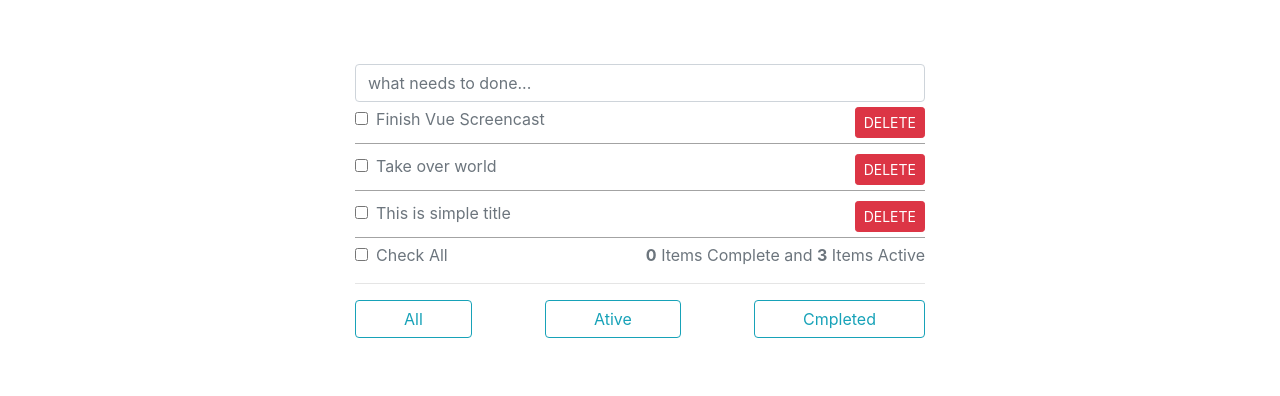
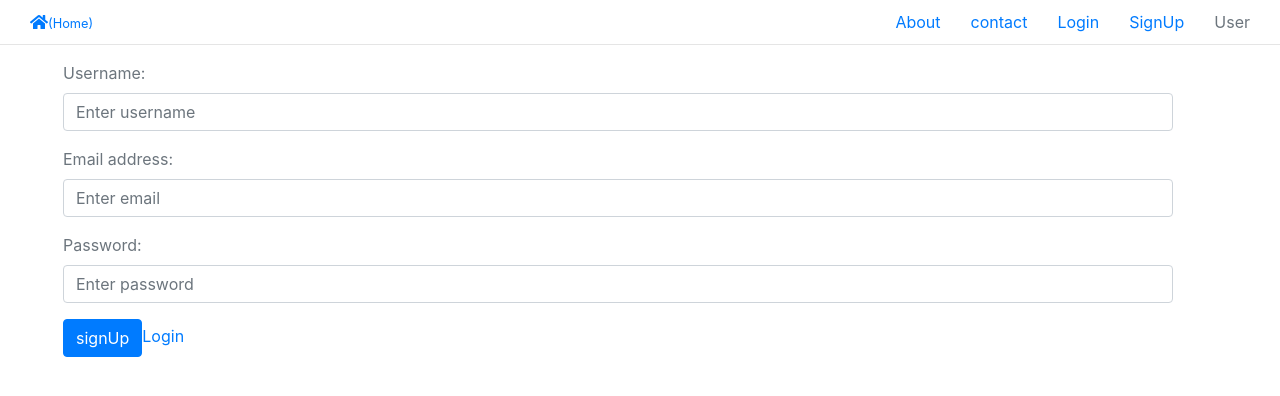
Before and after one commit to hareeshcs33/stock-trader-vue-vuex-app, a Vue app: page /signUp in a window 1280 px wide. Shown: the top 396 px of the page. Built offline with nearby package versions, Linux system fonts and the light colour scheme; what vue-scroll would draw is missing.

Commit message:
login signup UI added

```diff
--- a/package.json
+++ b/package.json
@@ -10,6 +10,7 @@
     "build": "node build/build.js"
   },
   "dependencies": {
+    "axios": "^0.21.1",
     "bootstrap": "^4.4.1",
     "bootstrap-vue": "^2.15.0",
     "jquery": "^3.4.1",
--- a/src/App.vue
+++ b/src/App.vue
@@ -26,9 +26,9 @@ export default {
   name: "App",
   data() {
     return {
-      baseComponent: false,
+      baseComponent: true,
       baseProducts: false,
-      baseTodoComponent: true
+      baseTodoComponent: false
     };
   },
   components: {
--- /dev/null
+++ b/src/components/login.vue
@@ -0,0 +1,38 @@
+<template>
+  <div class="container mx-5">
+    <div>
+      <div class="form-group">
+        <label for="email">Email address:</label>
+        <input
+          type="email"
+          class="form-control"
+          placeholder="Enter email"
+          id="email"
+        />
+      </div>
+      <div class="form-group">
+        <label for="pwd">Password:</label>
+        <input
+          type="password"
+          class="form-control"
+          placeholder="Enter password"
+          id="pwd"
+        />
+      </div>
+      <button @click="login" class="btn btn-primary">Login</button>
+      <router-link to="/signUp">SignUp</router-link>
+    </div>
+  </div>
+</template>
+<script>
+export default {
+  data() {
+    return {};
+  },
+  methods: {
+    login() {
+      console.log("login");
+    }
+  }
+};
+</script>
--- a/src/components/navigation.vue
+++ b/src/components/navigation.vue
@@ -3,7 +3,7 @@
     <div class="d-flex align-items-center justify-content-between">
       <ul class="mb-0">
         <li>
-          <router-link to="/"
+          <router-link to="/home"
             ><i class="fa fa-home" aria-hidden="true"></i
             ><small>(Home)</small></router-link
           >
@@ -12,6 +12,9 @@
       <ul class="mb-0">
         <li><router-link to="/about">About</router-link></li>
         <li><router-link to="/contact">contact</router-link></li>
+        <li><router-link to="/">Login</router-link></li>
+        <li><router-link to="/signUp">SignUp</router-link></li>
+        <li>User</li>
       </ul>
     </div>
   </div>
--- /dev/null
+++ b/src/components/signUp.vue
@@ -0,0 +1,95 @@
+<template>
+  <div class="container mx-5">
+    <div>
+      <div class="form-group">
+        <label for="username">Username:</label>
+        <input
+          type="text"
+          class="form-control"
+          placeholder="Enter username"
+          id="username"
+          v-model="username"
+        />
+        <div v-if="false">
+          <span v-for="err in errorMsg" :key="err">{{ err.username }}</span>
+        </div>
+      </div>
+      <div class="form-group">
+        <label for="email">Email address:</label>
+        <input
+          type="email"
+          class="form-control"
+          placeholder="Enter email"
+          id="email"
+          v-model="email"
+        />
+        <div v-if="false">
+          <span v-for="err in errorMsg" :key="err">{{ err.email }}</span>
+        </div>
+      </div>
+      <div class="form-group">
+        <label for="pwd">Password:</label>
+        <input
+          type="password"
+          class="form-control"
+          placeholder="Enter password"
+          id="pwd"
+          v-model="password"
+        />
+        <div v-if="false">
+          <span v-for="err in errorMsg" :key="err">{{ err.password }}</span>
+        </div>
+      </div>
+      <button @click="signUp" class="btn btn-primary">signUp</button>
+      <router-link to="/">Login</router-link>
+    </div>
+  </div>
+</template>
+<script>
+export default {
+  data() {
+    return {
+      username: "",
+      email: "",
+      password: "",
+      userData: {},
+      errorMsg: [
+        {
+          username: "Enter username"
+        },
+        { email: "Enter email" },
+        { password: "Enter password" }
+      ]
+    };
+  },
+  methods: {
+    signUp() {
+      console.log("signup");
+      console.log(this.validateData);
+      axios({
+        method: "POST",
+        url: "https://jsonplaceholder.typicode.com/posts",
+        data: JSON.stringify({
+          username: this.username,
+          email: this.email,
+          password: this.password
+        })
+      })
+        .then(response => {
+          console.log(response);
+        })
+        .catch(err => {
+          console.log(err);
+        });
+    }
+  },
+  computed: {
+    validateData() {
+      if ((this.username || this.email || this.password) == "") {
+        return this.errorMsg;
+      }
+      return true;
+    }
+  }
+};
+</script>
--- a/src/main.js
+++ b/src/main.js
@@ -10,12 +10,18 @@ import 'bootstrap/dist/css/bootstrap.css';
 import 'bootstrap-vue/dist/bootstrap-vue.css';
 import vuescroll from 'vue-scroll';
 
+import axios from 'axios'
+
+
+window.axios = axios
+axios.defaults.baseURL = 'http://127.0.0.1:3333'
+
 import { store } from './store/store';
 
 Vue.use(vuescroll);
 Vue.use(BootstrapVue);
 
-
+// Vue.use(axios);
 
 
 Vue.config.productionTip = false
--- a/src/router/index.js
+++ b/src/router/index.js
@@ -4,6 +4,8 @@ import Router from 'vue-router'
 import Contact from '../components/contact.vue'
 import About from '../components/about.vue'
 import Home from '../components/home.vue'
+import Login from '../components/login.vue'
+import SignUp from '../components/signUp.vue'
 
 Vue.use(Router)
 
@@ -11,7 +13,7 @@ export default new Router({
   mode: "history",
   routes: [
     {
-      path: '/',
+      path: '/home',
       name: 'home',
       component: Home
     },
@@ -25,5 +27,15 @@ export default new Router({
       name: 'contact',
       component: Contact
     },
+    {
+      path: '/',
+      name: 'login',
+      component: Login
+    },
+    {
+      path: '/signUp',
+      name: 'signUp',
+      component: SignUp
+    },
   ]
 })
```
Also changed, not shown: 1 other file (tests, documents, lock files or other folders).
